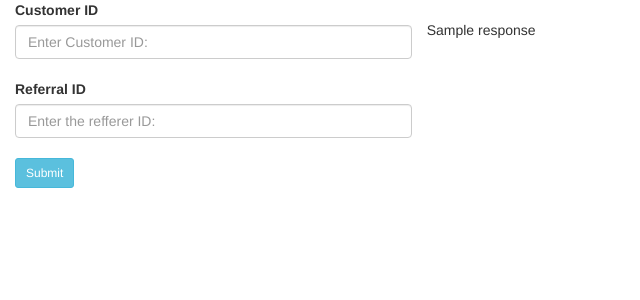
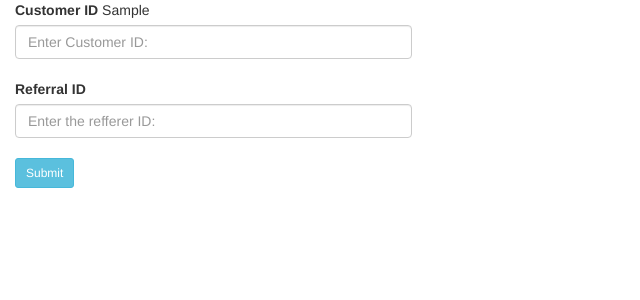
Before and after one commit to deepak-ace12/Refearn, a Django app: template refearn/templates/refearn/refferal.html in a window 1280 px wide. Shown: the top 300 px of the page, without its empty margins (0-640 px from the left). Run offline with Django 3.2, Linux system fonts and the light colour scheme; the template is opened without the code that fills it: most values are stand-ins (such as "Sample title", 1, 10 or a date in 2020); parts of the project's set-up code (start-up, migrations or seed data) failed here and were passed over; some libraries are stand-ins or nearby versions.

Commit message:
removed unwanted code

```diff
--- a/project/static/js/customer.js
+++ b/project/static/js/customer.js
@@ -2,20 +2,12 @@ var app = angular.module('refearn', []);
 app.controller('refearnController', function($scope, $http){
     $scope.addReferral = function(){
         $http.put('/api/customer/'+$scope.customer+'/?referrer='+$scope.referrer)
-        .then(
-            function(response){
-                window.location.replace("https://www.facebook.com");
-            },
-            function(response){
-              // failure callback
-            }
-         );
-
     }
     $scope.addAmbassodor = function(){
         var doj = new Date($scope.joining_date)
         doc = doj.getFullYear()+"-"+(doj.getMonth()+1)+"-"+doj.getDate()
         var data = {email: $scope.email, joining_date:doc, referral_id:$scope.referral_id, is_ambassador:true}
         $http.post('/api/customer/', data)
+
     }
 })
--- a/refearn/templates/refearn/refferal.html
+++ b/refearn/templates/refearn/refferal.html
@@ -7,7 +7,7 @@
 <div ng-app="refearn" ng-controller="refearnController">
   <form>
     <div class="col-md-4">
-      <label>Customer ID</label>
+      <label>Customer ID</label>  {{myWelcome}}
       <input type="number" class="form-control" ng-model="customer" placeholder="Enter Customer ID: ">
       <br> <label>Referral ID</label>
       <input type="number" class="form-control" ng-model="referrer" placeholder="Enter the refferer ID: ">
@@ -16,6 +16,5 @@
     </div>
   </form>
   <br>
-  {{response}}
 </div>
 {% endblock %}
```
Also changed, not shown: db.sqlite3.
